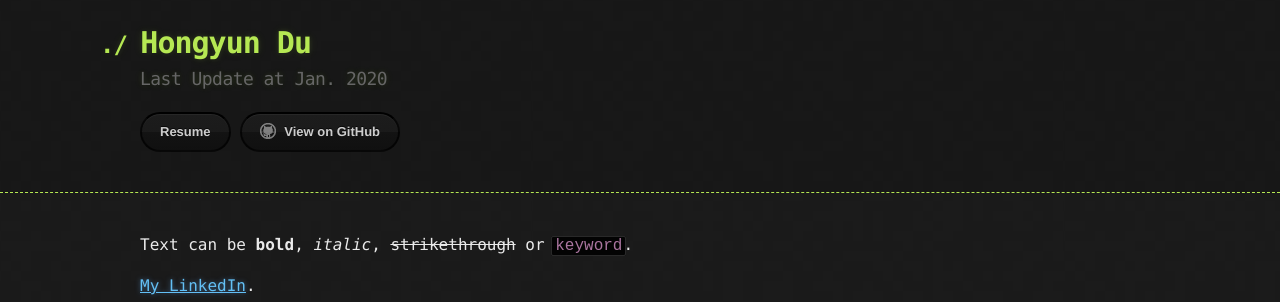
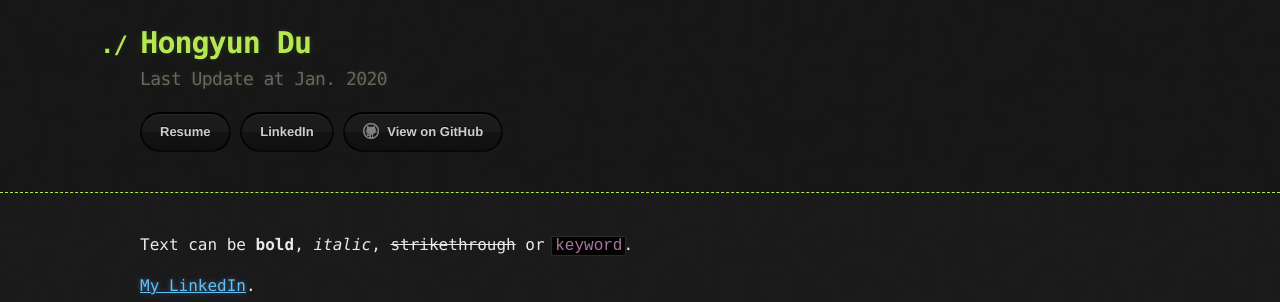
Before and after one commit to Yukikaze-Ai/Yukikaze-Ai.github.io, a Jekyll site: the page built from index.md, in a window 1280 px wide and 900 px high. Shown: the top 302 px of the window. Built offline with Jekyll 4.4.1, drawn with Linux system fonts in a browser that asks for light colours.

Commit message:
Update default.html

```diff
--- a/_layouts/default.html
+++ b/_layouts/default.html
@@ -21,6 +21,7 @@
         <section id="downloads">
           {% if site.show_downloads %}
             <a href="./Resume/Resume2020.pdf" class="btn">Resume</a>
+		<a href="https://www.linkedin.com/in/hongyundu/" class="btn">LinkedIn</a>
           {% endif %}
           <a href="{{ site.github.repository_url }}" class="btn btn-github"><span class="icon"></span>View on GitHub</a>
         </section>
```
